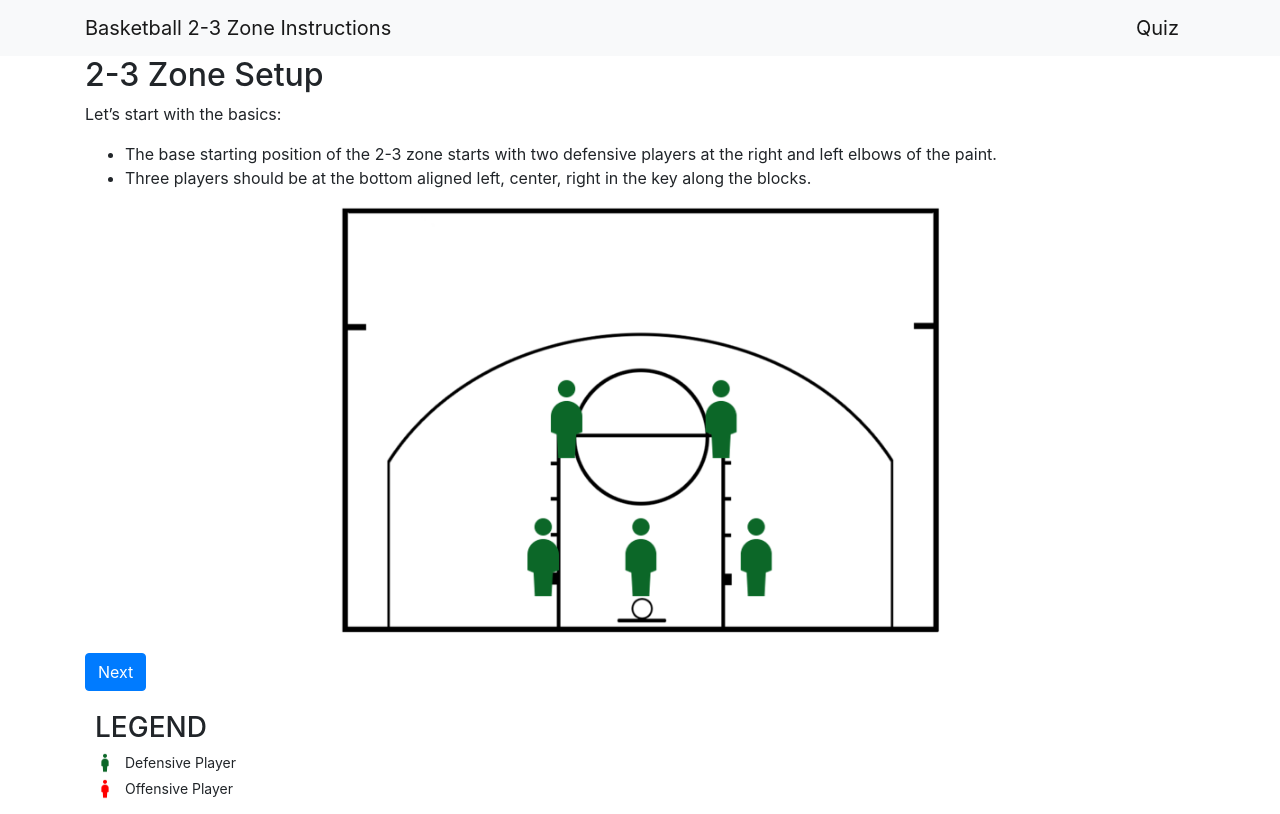
After one commit to yan-ye-0102/UI_project, a Flask app: page /combined-setup in a window 1280 px wide. The commit adds this page. Run offline with Flask 3, Linux system fonts and the light colour scheme; some libraries are stand-ins or nearby versions.

Commit message:
Add 2-3 Setup lessons

```diff
--- a/server.py
+++ b/server.py
@@ -63,5 +63,10 @@ def lesson():
     return render_template("lesson.html")
 
 
+
+@app.route("/combined-setup")
+def combined_setup():
+    return render_template("combined_setup.html")
+
 if __name__ == "__main__":
     app.run(debug=True)
--- /dev/null
+++ b/templates/combined_setup.html
@@ -0,0 +1,132 @@
+{% extends "layout.html" %}
+
+{% block head %}
+    <style>
+        .setup-section {
+            display: none;
+
+        }
+
+        .setup-section.active {
+            display: block; /
+        }
+
+        .setup-image {
+            display: block;
+            margin-left: auto;
+            margin-right: auto;
+            max-width: 600px;
+            height: auto;
+        }
+
+        #next-button {
+            margin-top: 20px;
+        }
+
+
+        #legend {
+            margin-top: 10px;
+            padding: 10px;
+            border-radius: 5px;
+            font-size: 14px;
+            color: #212529;
+        }
+
+        .legend-item {
+            display: flex;
+            align-items: center;
+            margin-bottom: 5px;
+        }
+
+        .legend-color {
+            width: 20px;
+            height: 20px;
+            display: inline-block;
+            margin-right: 10px;
+            background-size: cover;
+            background-repeat: no-repeat;
+        }
+
+        .offensive-player-image {
+            background-image: url('{{ url_for('static', filename='red_person.png') }}');
+        }
+
+        .defensive-player-image {
+            background-image: url('{{ url_for('static', filename='green_person.png') }}');
+        }
+
+        .offensive-player {
+            background-color: red;
+        }
+
+        .defensive-player {
+            background-color: green;
+        }
+    </style>
+    <script src="{{ url_for('static', filename='basketball.js') }}"></script>
+{% endblock %}
+
+{% block content %}
+    <div class="setup-container">
+
+        <!-- 2-3 Zone Setup Section -->
+        <section id="two-three-zone-setup" class="setup-section active">
+            <!-- Content for 2-3 Zone Setup -->
+            <h2>2-3 Zone Setup</h2>
+            <p>Let’s start with the basics:</p>
+            <ul>
+                <li>The base starting position of the 2-3 zone starts with two defensive players at the right and left elbows of the paint.</li>
+                <li>Three players should be at the bottom aligned left, center, right in the key along the blocks.</li>
+            </ul>
+            <img src="{{ url_for('static', filename='2-3_Zone_Setup_Defen.png') }}" alt="2-3 Zone Setup" class="setup-image img-fluid">
+        </section>
+
+        <!-- Offensive Setup Section -->
+        <section id="offensive-setup" class="setup-section">
+            <!-- Content for Offensive Setup -->
+            <h2>Offensive Setup</h2>
+            <p>Now let’s add 5 offensive players, we can start with one of the most common offensive setups, with five players
+                on the outside of the three point line!</p>
+            <img src="{{ url_for('static', filename='2-3_Zone_Setup_Offen.png') }}" alt="Offensive Setup" class="setup-image img-fluid">
+        </section>
+
+        <!-- Next Button -->
+        <button id="previous-button" class="btn btn-secondary" style="display: none;">Previous</button>
+        <button id="next-button" class="btn btn-primary">Next</button>
+
+        <!-- Legend -->
+        <div id="legend">
+            <h3>LEGEND</h3>
+            <div class="legend-item">
+                <span class="legend-color defensive-player-image"></span>
+                Defensive Player
+            </div>
+            <div class="legend-item">
+                <span class="legend-color offensive-player-image"></span>
+                Offensive Player
+            </div>
+        </div>
+
+    </div>
+{% endblock %}
+
+{% block script %}
+    <script>
+        $(document).ready(function() {
+            var currentSection = "#two-three-zone-setup"; // Start with the first section
+
+            $('#next-button').click(function() {
+                // Toggle between sections
+                if (currentSection === "#two-three-zone-setup") {
+                    $(currentSection).removeClass('active');
+                    currentSection = "#offensive-setup";
+                    $(currentSection).addClass('active');
+                    $('#next-button').text('Start Lesson'); // Change button text on last setup page
+                } else {
+                    // Redirect to lesson page when done with setup
+                    window.location.href = "{{ url_for('lesson') }}";
+                }
+            });
+        });
+    </script>
+{% endblock %}
--- a/templates/index.html
+++ b/templates/index.html
@@ -17,7 +17,7 @@
                 <li>Increase your team’s ability to rebound the ball</li>
                 <li>Force the other team to shoot further away from the basket</li>
             </ul>
-            <a href="/lesson" class="btn btn-primary ml-auto addButton">Start</a>
+            <a href="{{ url_for('combined_setup') }}" class="btn btn-primary ml-auto">Start</a>
         </div>
     </div>
 </section>
```
Also changed, not shown: static/2-3_Zone_Setup_Defen.png (added), static/2-3_Zone_Setup_Offen.png (added).
